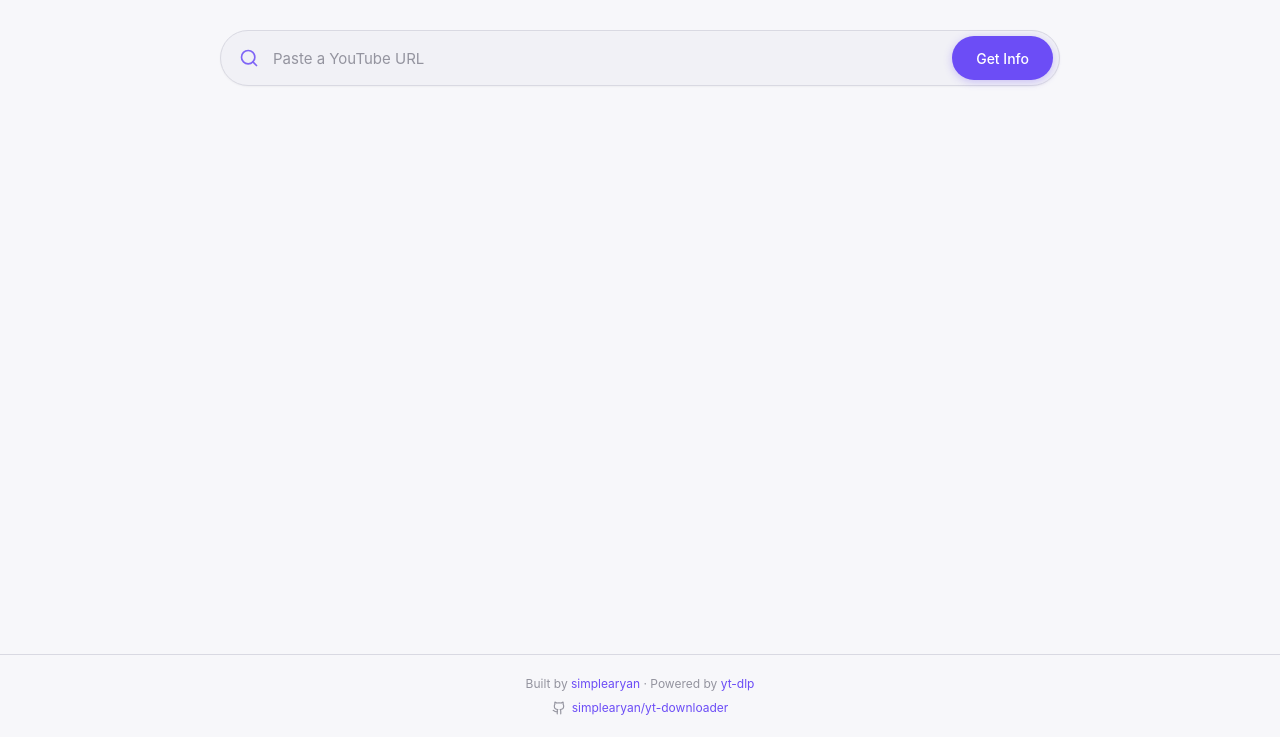
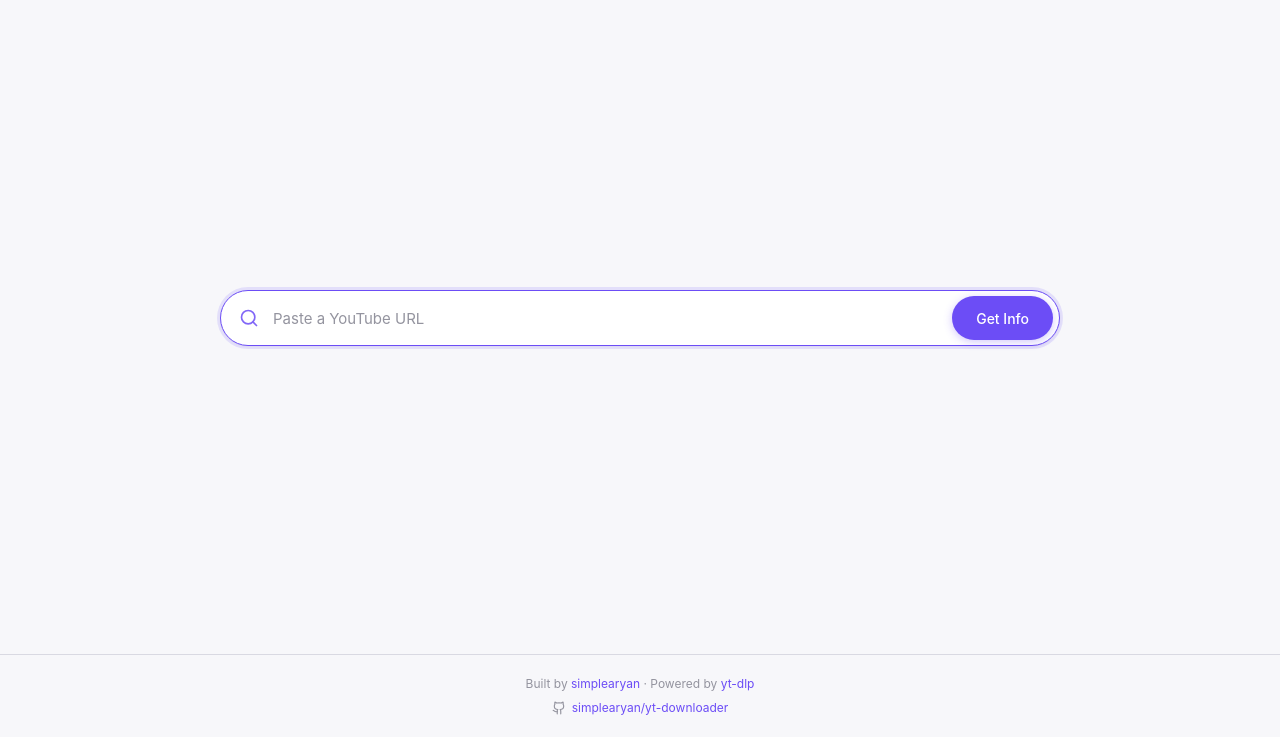
Before and after one commit to simplearyan/yt-downloader, a website: page public/index.html in a window 1280 px wide. Shown: the part 63-800 px from the top of the page. Drawn offline with Linux system fonts and the light colour scheme.

Commit message:
feat: centered first-open landing for the search bar + focus input on load
When the app opens with no history and nothing loaded yet, the search
pill is centered in the viewport; as soon as history exists or any card
becomes visible it returns to the normal top-aligned flow. The URL input
is also focused on first load so users can paste a link immediately.

```diff
--- a/public/app.js
+++ b/public/app.js
@@ -68,6 +68,7 @@
     searchHistory: $('#searchHistory'),
     codecSubTabs: $('#codecSubTabs'),
     autoDownloadToggle: $('#autoDownloadToggle'),
+    mainContent: $('.main-content'),
   };
 
   // ── Theme ───────────────────────────────────────────
@@ -98,12 +99,27 @@
     elements.forEach((el) => {
       if (el) el.style.display = '';
     });
+    updateEmptyState();
   }
 
   function hide(...elements) {
     elements.forEach((el) => {
       if (el) el.style.display = 'none';
     });
+    updateEmptyState();
+  }
+
+  // ── Empty-state landing ────────────────────────────
+  // On first open (no history, nothing loaded yet) the search bar is
+  // centered in the viewport. As soon as history exists or any card
+  // (loading/video/format/progress/error) becomes visible, we return
+  // to the normal top-aligned flow.
+  function updateEmptyState() {
+    if (!el.mainContent) return;
+    const hasHistory = getHistory().length > 0;
+    const busy = [el.loadingCard, el.videoCard, el.formatCard, el.progressCard, el.errorCard]
+      .some((card) => card && card.style.display !== 'none');
+    el.mainContent.classList.toggle('empty-state', !hasHistory && !busy);
   }
 
   function formatDuration(seconds) {
@@ -233,6 +249,7 @@
 
   // Load history on startup
   renderHistory();
+  updateEmptyState();
 
   // ── Search History (localStorage) ────────────────────
   const SEARCHES_KEY = 'ytdl_searches';
@@ -1007,4 +1024,7 @@
       el.urlInput.focus();
     }
   });
+
+  // ── Focus the URL input on first load ───────────────
+  el.urlInput.focus();
 })();
--- a/public/style.css
+++ b/public/style.css
@@ -202,6 +202,17 @@ body {
 .main-content {
   flex: 1;
   padding: 28px 16px 48px;
+}
+
+/* First-open landing: no history and nothing loaded yet → center the search bar */
+.main-content.empty-state {
+  display: flex;
+  align-items: center;
+  justify-content: center;
+}
+
+.main-content.empty-state .container {
+  width: 100%;
 }
 
 .container {
```
